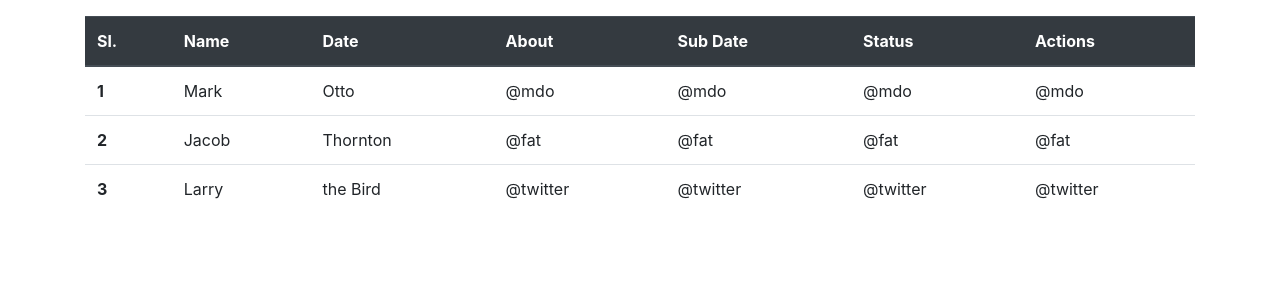
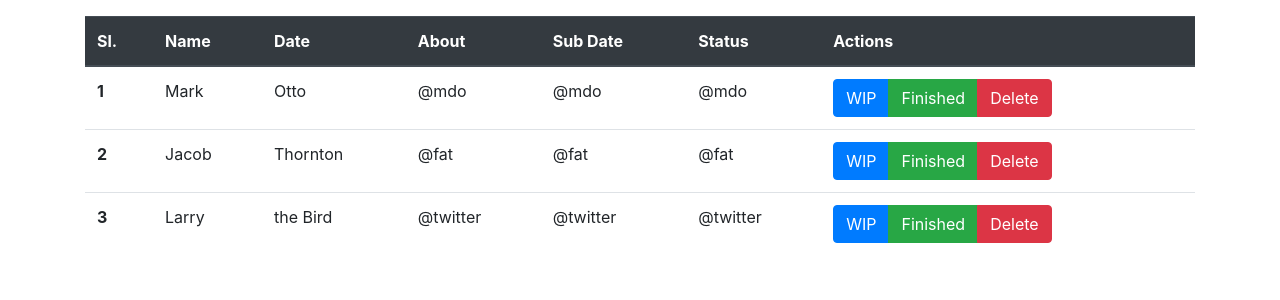
Before and after one commit to d-shaktiranjan/WebifyTask, a Django app: page / in a window 1280 px wide. Shown: the part 56-356 px from the top of the page. Run offline with Django 3.2, Linux system fonts and the light colour scheme.

Commit message:
btn added in action

```diff
--- a/templates/index.html
+++ b/templates/index.html
@@ -44,7 +44,13 @@
                     <td>@mdo</td>
                     <td>@mdo</td>
                     <td>@mdo</td>
-                    <td>@mdo</td>
+                    <td>
+                        <div class="btn-group" role="group" aria-label="Basic example">
+                            <button type="button" class="btn btn-primary">WIP</button>
+                            <button type="button" class="btn btn-success">Finished</button>
+                            <button type="button" class="btn btn-danger">Delete</button>
+                        </div>
+                    </td>
                 </tr>
                 <tr>
                     <th scope="row">2</th>
@@ -53,7 +59,13 @@
                     <td>@fat</td>
                     <td>@fat</td>
                     <td>@fat</td>
-                    <td>@fat</td>
+                    <td>
+                        <div class="btn-group" role="group" aria-label="Basic example">
+                            <button type="button" class="btn btn-primary">WIP</button>
+                            <button type="button" class="btn btn-success">Finished</button>
+                            <button type="button" class="btn btn-danger">Delete</button>
+                        </div>
+                    </td>
                 </tr>
                 <tr>
                     <th scope="row">3</th>
@@ -62,7 +74,13 @@
                     <td>@twitter</td>
                     <td>@twitter</td>
                     <td>@twitter</td>
-                    <td>@twitter</td>
+                    <td>
+                        <div class="btn-group" role="group" aria-label="Basic example">
+                            <button type="button" class="btn btn-primary">WIP</button>
+                            <button type="button" class="btn btn-success">Finished</button>
+                            <button type="button" class="btn btn-danger">Delete</button>
+                        </div>
+                    </td>
                 </tr>
             </tbody>
         </table>
```
